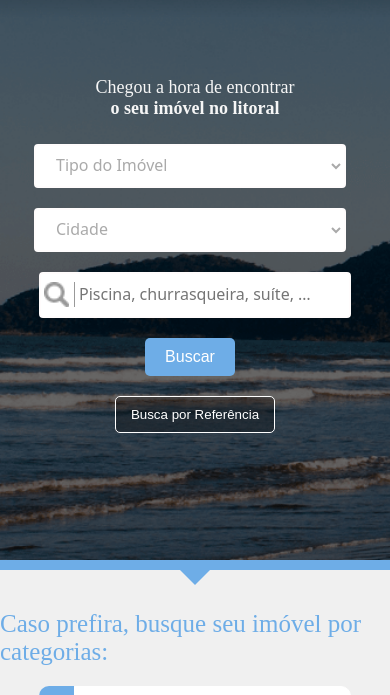
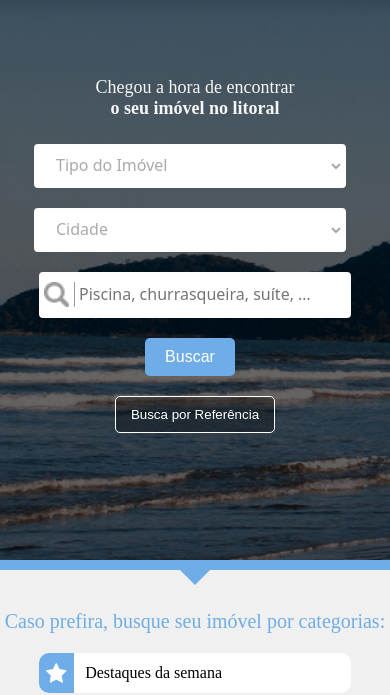
Before and after one commit to AlexNRodrigues/centro-imobiliario, a plain HTML site: page index.html in a window 390 px wide. Shown: the part 73-768 px from the top of the page. Drawn offline with Linux system fonts and the light colour scheme.

Commit message:
Update style.css
Ajuste sub-title

```diff
--- a/css/style.css
+++ b/css/style.css
@@ -984,4 +984,8 @@ margin-left: 30px;
         padding: 30px;
     }
 
+    .sub-title h3 {
+        font-size: 20px;
+        text-align: center;
+    }
 }
```
